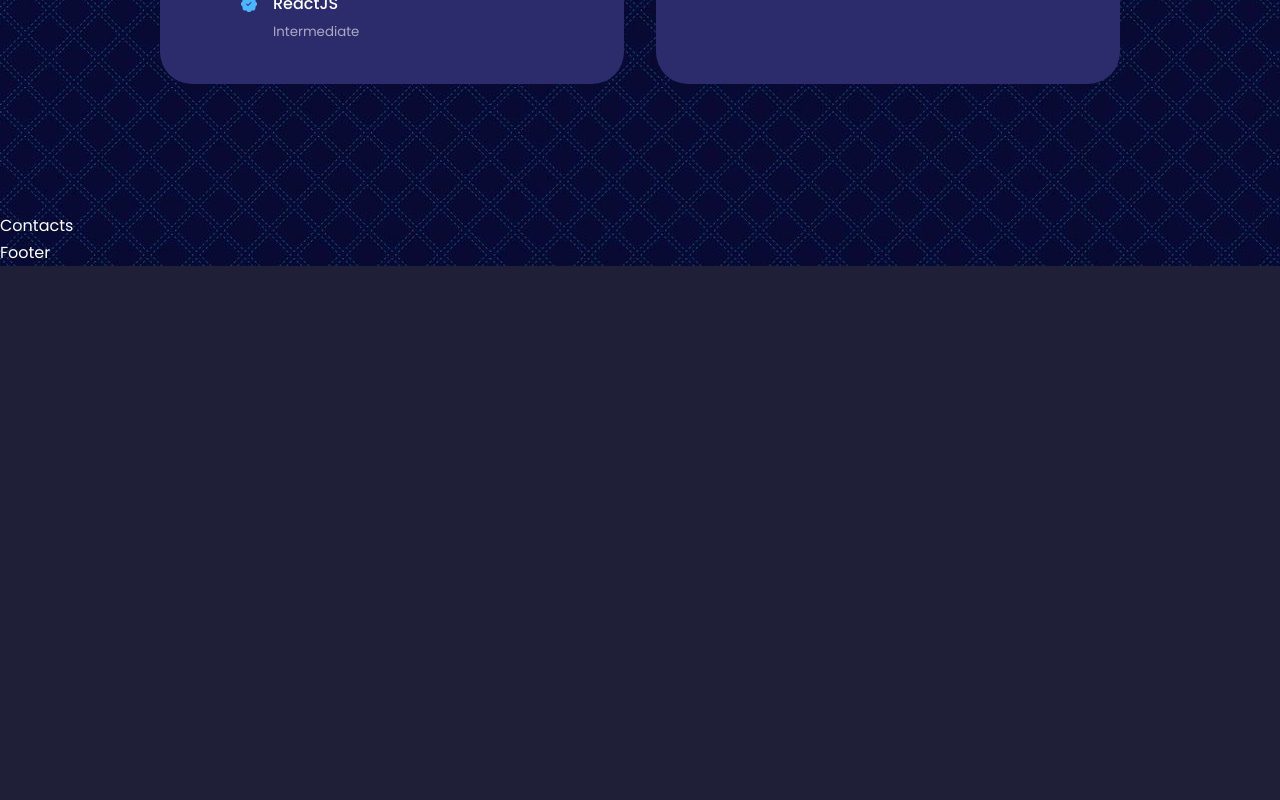
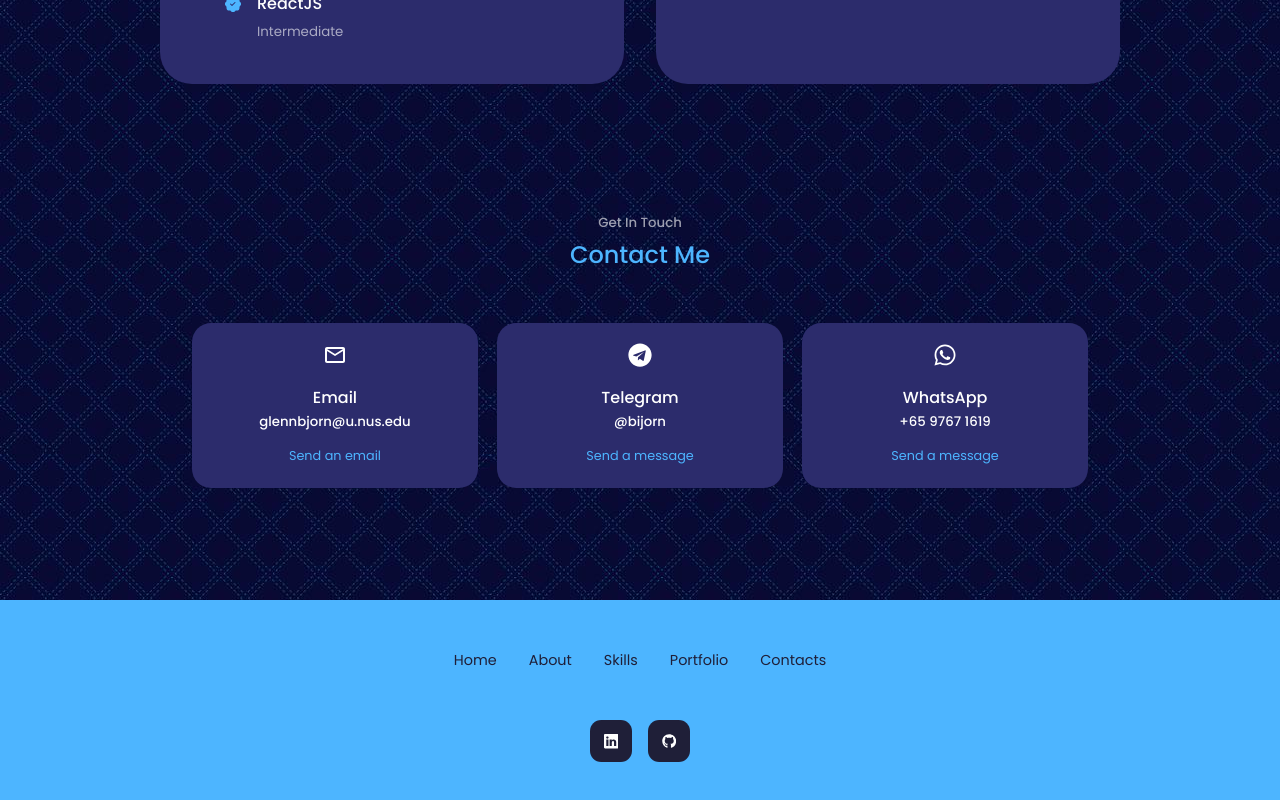
Before and after one commit to glennbjorn/Portfolio, a React (Create React App) app in the folder glennbjorn-portfolio-website/: page / in a window 1280 px wide. Shown: the part 1996-2796 px from the top of the page. Before the commit the page ends 2262 px from the top, so only its background shows below. Built offline with nearby package versions, Linux system fonts and the light colour scheme.

Commit message:
updated contacts

```diff
--- a/glennbjorn-portfolio-website/src/components/about/About.jsx
+++ b/glennbjorn-portfolio-website/src/components/about/About.jsx
@@ -42,10 +42,10 @@ const About = () => {
             consider myself driven and competitive, but I also champion for
             mental wellness and discourage people from burning out. I am
             meticulous and task-oriented. In a team, I play the role of a
-            risk-evaluator more often than a creative thinker, though I am also
-            strong at problem-solving. Outside of work, I am a caring individual
-            who will look out for my peers and colleagues and be their listening
-            ear.
+            risk-evaluator more often than a creative thinker, though
+            problem-solving is one of my strengths. Outside of work, I am a
+            caring individual who will look out for my peers and colleagues and
+            be their listening ear.
           </p>
 
           <a href="#contacts" className="btn btn-primary">
--- a/glennbjorn-portfolio-website/src/components/contacts/Contacts.jsx
+++ b/glennbjorn-portfolio-website/src/components/contacts/Contacts.jsx
@@ -1,10 +1,48 @@
-import React from 'react'
-import './contacts.css'
+import React from "react";
+import "./contacts.css";
+import { MdOutlineEmail } from "react-icons/md";
+import { FaTelegram } from "react-icons/fa";
+import { FaWhatsapp } from "react-icons/fa";
 
 const Contacts = () => {
   return (
-    <section id='contacts'>Contacts</section>
-  )
-}
+    <section id="contacts">
+      <h5>Get In Touch</h5>
+      <h2>Contact Me</h2>
 
-export default Contacts
+      <div className="container contact__container">
+        <div className="contact__options">
+          <article className="contact__option">
+            <MdOutlineEmail className="contact__option-icon" />
+            <h4>Email</h4>
+            <h5>glennbjorn@u.nus.edu</h5>
+            <a href="mailto:glennbjorn@u.nus.edu" target="_blank">
+              Send an email
+            </a>
+          </article>
+          <article className="contact__option">
+            <FaTelegram className="contact__option-icon" />
+            <h4>Telegram</h4>
+            <h5>@bijorn</h5>
+            <a href="https://telegram.me/bijorn" target="_blank">
+              Send a message
+            </a>
+          </article>
+          <article className="contact__option">
+            <FaWhatsapp className="contact__option-icon" />
+            <h4>WhatsApp</h4>
+            <h5>+65 9767 1619</h5>
+            <a
+              href="https://api.whatsapp.com/send?phone=6597671619"
+              target="_blank"
+            >
+              Send a message
+            </a>
+          </article>
+        </div>
+      </div>
+    </section>
+  );
+};
+
+export default Contacts;
--- a/glennbjorn-portfolio-website/src/components/contacts/contacts.css
+++ b/glennbjorn-portfolio-website/src/components/contacts/contacts.css
@@ -0,0 +1,50 @@
+.container.contact__container {
+  width: 70%;
+  display: grid;
+  gap: 12%;
+}
+
+.contact__options {
+  display: grid;
+  flex-direction: column;
+  gap: 1.2rem;
+  grid-template-columns: repeat(3, 1fr);
+}
+
+.contact__option {
+  background: var(--color-bg-variant);
+  padding: 1.2rem;
+  border-radius: 1.2rem;
+  text-align: center;
+  border: 1px solid transparent;
+  transition: var(--transition);
+}
+
+.contact__option:hover {
+  background: transparent;
+  border-color: var(--color-primary-variant);
+}
+
+.contact__option-icon {
+  font-size: 1.5rem;
+  margin-bottom: 0.5rem;
+}
+
+.contact__option a {
+  margin-top: 0.7rem;
+  display: inline-block;
+  font-size: 0.8rem;
+}
+
+/* =============== MEDIA QUERIES (SMALL DEVICES) =============== */
+
+@media screen and (max-width: 600px) {
+  .container.contact__container {
+    width: 90%;
+  }
+
+  .contact__options {
+    display: grid;
+    grid-template-columns: 1fr;
+  }
+}
--- a/glennbjorn-portfolio-website/src/components/experience/Experience.jsx
+++ b/glennbjorn-portfolio-website/src/components/experience/Experience.jsx
@@ -5,8 +5,8 @@ import { BsPatchCheckFill} from "react-icons/bs";
 const Experience = () => {
   return (
     <section id="experience">
-      <h5>What Skills I Have</h5>
-      <h2>My Experiences</h2>
+      <h5>What I Can Offer</h5>
+      <h2>My Skills</h2>
 
       <div className="container experience__container">
         <div className="experience__frontend">
--- a/glennbjorn-portfolio-website/src/components/experience/experience.css
+++ b/glennbjorn-portfolio-website/src/components/experience/experience.css
@@ -6,7 +6,7 @@
 
 .experience__container > div {
   background: var(--color-bg-variant);
-  padding: 2.4rem 5rem;
+  padding: 2.4rem 4rem;
   border-radius: 2rem;
   border: 1px solid transparent;
   transition: var(--transition);
--- a/glennbjorn-portfolio-website/src/components/footer/Footer.jsx
+++ b/glennbjorn-portfolio-website/src/components/footer/Footer.jsx
@@ -1,10 +1,41 @@
-import React from 'react'
-import './footer.css'
+import React from "react";
+import "./footer.css";
+import { BsLinkedin } from "react-icons/bs";
+import { FaGithub } from "react-icons/fa";
 
 const Footer = () => {
   return (
-    <div>Footer</div>
-  )
-}
+    <footer>
+      <a href="#" className="footer_logo"></a>
 
-export default Footer
+      <ul className="permalinks">
+        <li>
+          <a href="#">Home</a>
+        </li>
+        <li>
+          <a href="#about">About</a>
+        </li>
+        <li>
+          <a href="#experience">Skills</a>
+        </li>
+        <li>
+          <a href="#portfolio">Portfolio</a>
+        </li>
+        <li>
+          <a href="#contacts">Contacts</a>
+        </li>
+      </ul>
+
+      <div className="footer__socials">
+        <a href="http://linkedin.com/in/glennbjorn" target="_blank">
+          <BsLinkedin />
+        </a>
+        <a href="http://github.com/glennbjorn" target="_blank">
+          <FaGithub />
+        </a>
+      </div>
+    </footer>
+  );
+};
+
+export default Footer;
--- a/glennbjorn-portfolio-website/src/components/footer/footer.css
+++ b/glennbjorn-portfolio-website/src/components/footer/footer.css
@@ -0,0 +1,50 @@
+footer {
+  background: var(--color-primary);
+  padding: 3rem 0;
+  text-align: center;
+  font-size: 0.9rem;
+  margin-top: 7rem;
+}
+
+footer a {
+  color: var(--color-bg);
+}
+
+.permalinks {
+  display: flex;
+  flex-wrap: wrap;
+  justify-content: center;
+  gap: 2rem;
+  margin: 0 auto 3rem;
+}
+
+.footer__socials {
+  display: flex;
+  justify-content: center;
+  gap: 1rem;
+  margin-bottom: 4rem;
+}
+
+.footer__socials a {
+  background: var(--color-bg);
+  color: var(--color-white);
+  padding: 0.8rem;
+  border-radius: 0.7rem;
+  display: flex;
+  border: 1px solid transparent;
+}
+
+.footer__socials a:hover {
+  background: transparent;
+  color: var(--color-bg);
+  border-color: var(--color-bg);
+}
+
+/* =============== MEDIA QUERIES (SMALL DEVICES) =============== */
+
+@media screen and (max-width: 600px) {
+  .permalinks {
+    flex-direction: column;
+    gap: 1.5rem;
+  }
+}
```
Also changed, not shown: glennbjorn-portfolio-website/src/components/header/HeaderSocials.jsx (+13 -9 lines), glennbjorn-portfolio-website/src/components/portfolio/Portfolio.jsx (+9 -1 lines), 1 other file (tests, documents, lock files or other folders).
